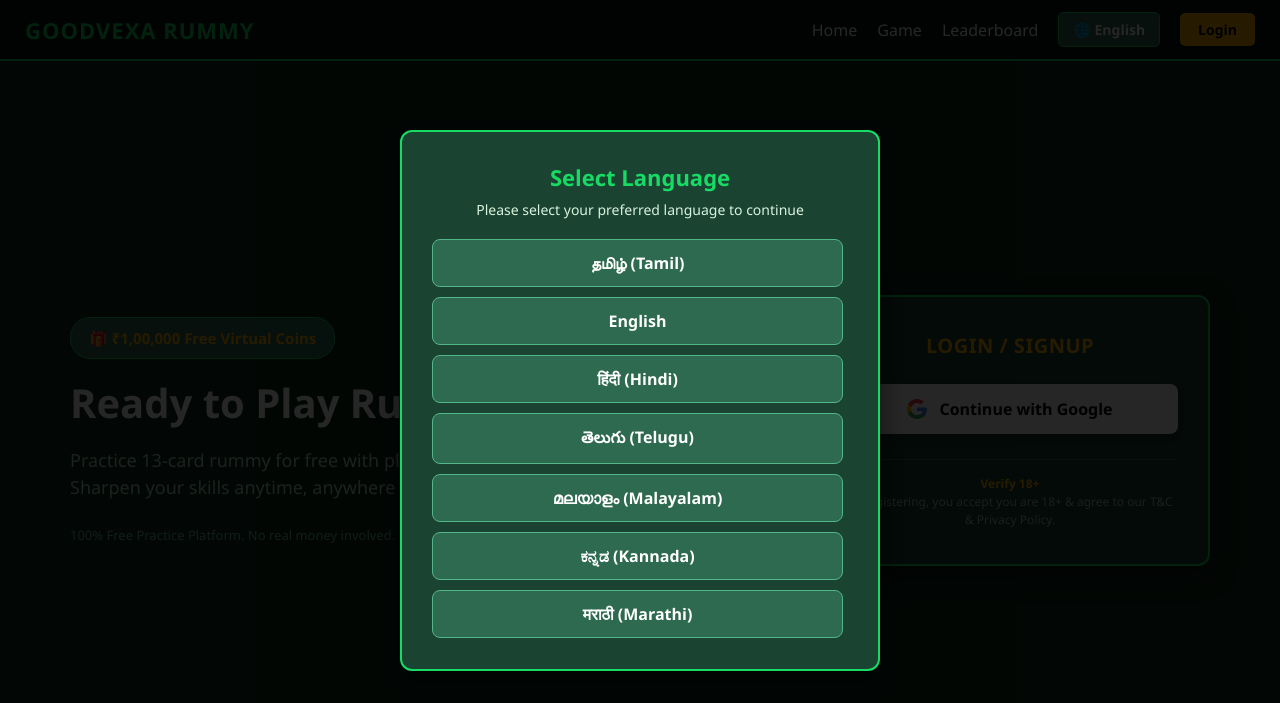
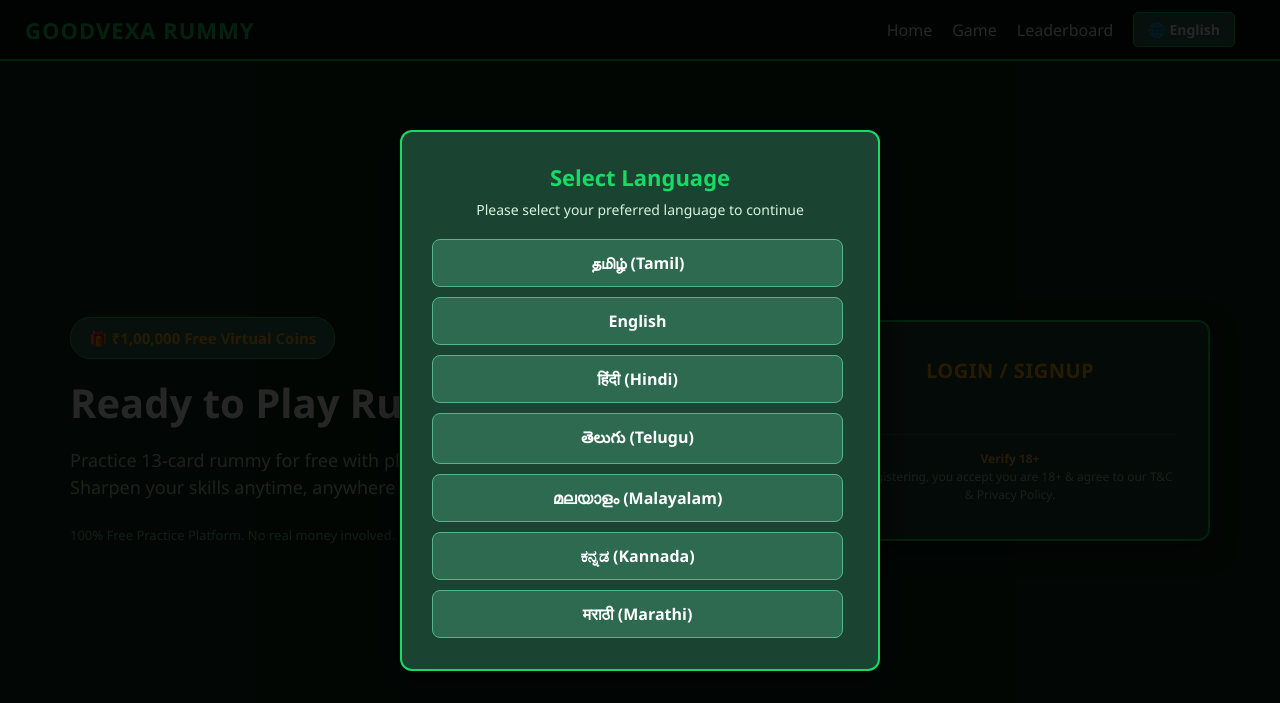
Before and after one commit to mhrsenthil/goodvexa-rummy-website, a plain HTML site: page index.html in a window 1280 px wide. Drawn offline with Linux system fonts and the light colour scheme.

Commit message:
Update index.html

```diff
--- a/index.html
+++ b/index.html
@@ -1,9 +1,11 @@
 <!DOCTYPE html>
-<html lang="en">
+<html lang="ta">
 <head>
     <meta charset="UTF-8">
     <meta name="viewport" content="width=device-width, initial-scale=1.0">
     <title>Goodvexa Rummy</title>
+    <!-- Google Official Sign-In Script -->
+    <script src="https://accounts.google.com/gsi/client" async defer></script>
     <style>
         * {
             margin: 0;
@@ -62,17 +64,6 @@
             border-radius: 5px;
             cursor: pointer;
             font-weight: bold;
-            font-size: 14px;
-        }
-
-        .login-nav-btn {
-            background-color: #ffb703;
-            color: #000;
-            padding: 7px 18px;
-            border: none;
-            border-radius: 5px;
-            font-weight: bold;
-            cursor: pointer;
             font-size: 14px;
         }
 
@@ -177,6 +168,9 @@
             padding: 35px 30px;
             box-shadow: 0 8px 25px rgba(0, 0, 0, 0.5);
             text-align: center;
+            display: flex;
+            flex-direction: column;
+            align-items: center;
         }
 
         .reg-card-title {
@@ -188,33 +182,6 @@
             letter-spacing: 0.5px;
         }
 
-        .google-login-btn {
-            display: flex;
-            align-items: center;
-            justify-content: center;
-            gap: 12px;
-            width: 100%;
-            background-color: #ffffff;
-            color: #000000;
-            font-size: 16px;
-            font-weight: 600;
-            padding: 14px;
-            border: none;
-            border-radius: 8px;
-            cursor: pointer;
-            box-shadow: 0 4px 12px rgba(0, 0, 0, 0.3);
-            transition: background-color 0.2s;
-        }
-
-        .google-login-btn:hover {
-            background-color: #f1f1f1;
-        }
-
-        .google-icon {
-            width: 20px;
-            height: 20px;
-        }
-
         .terms-box {
             margin-top: 25px;
             font-size: 12px;
@@ -222,6 +189,7 @@
             line-height: 1.5;
             border-top: 1px solid #2d6a4f;
             padding-top: 15px;
+            width: 100%;
         }
 
         .terms-box span {
@@ -335,9 +303,7 @@
             <a href="game.html" id="nav-game">Game</a>
             <a href="#" id="nav-leaderboard">Leaderboard</a>
             <button class="lang-btn" onclick="openLanguageModal()">🌐 <span id="current-lang-text">English</span></button>
-            <div id="auth-btn-container">
-                <button class="login-nav-btn" id="nav-login" onclick="handleGoogleLogin()">Login</button>
-            </div>
+            <div id="auth-btn-container"></div>
         </div>
 
         <button class="hamburger" onclick="toggleMobileMenu()">☰</button>
@@ -348,9 +314,7 @@
             <a href="#" id="mob-nav-leaderboard">Leaderboard</a>
             <div style="display: flex; gap: 10px; margin-top: 10px; flex-wrap: wrap;">
                 <button class="lang-btn" style="flex:1;" onclick="openLanguageModal()">🌐 <span id="mob-current-lang-text">English</span></button>
-                <div id="mob-auth-btn-container" style="flex:1;">
-                    <button class="login-nav-btn" style="width:100%;" id="mob-nav-login" onclick="handleGoogleLogin()">Login</button>
-                </div>
+                <div id="mob-auth-btn-container" style="flex:1;"></div>
             </div>
         </div>
     </header>
@@ -366,15 +330,20 @@
         <div class="hero-right">
             <div class="reg-card-title" id="reg-title">LOGIN / SIGNUP</div>
 
-            <button class="google-login-btn" onclick="handleGoogleLogin()">
-                <svg class="google-icon" viewBox="0 0 24 24">
-                    <path fill="#4285F4" d="M23.745 12.27c0-.7-.06-1.4-.19-2.07H12v4.51h6.6c-.29 1.52-1.14 2.82-2.4 3.68v3.05h3.88c2.27-2.09 3.66-5.17 3.66-9.17z"/>
-                    <path fill="#34A853" d="M12 24c3.24 0 5.95-1.08 7.93-2.91l-3.88-3.05c-1.08.72-2.45 1.16-4.05 1.16-3.12 0-5.77-2.1-6.72-4.93H1.19v3.15C3.17 21.32 7.23 24 12 24z"/>
-                    <path fill="#FBBC05" d="M5.28 14.27c-.25-.72-.38-1.49-.38-2.27s.13-1.55.38-2.27V6.58H1.19C.43 8.12 0 9.87 0 11.7s.43 3.58 1.19 5.12l4.09-2.55z"/>
-                    <path fill="#EA4335" d="M12 4.75c1.77 0 3.35.61 4.6 1.8l3.42-3.42C17.95 1.19 15.24 0 12 0 7.23 0 3.17 2.68 1.19 6.58l4.09 3.15c.95-2.83 3.6-4.98 6.72-4.98z"/>
-                </svg>
-                <span id="google-btn-text">Continue with Google</span>
-            </button>
+            <!-- Google Official Sign-In Button Container -->
+            <div id="g_id_onload"
+                 data-client_id="502301926611-s67jla88d0bm2vko88odlgv7iqptgqfl.apps.googleusercontent.com"
+                 data-callback="handleCredentialResponse"
+                 data-auto_prompt="false">
+            </div>
+            <div class="g_id_signin"
+                 data-type="standard"
+                 data-shape="rectangular"
+                 data-theme="outline"
+                 data-text="continue_with"
+                 data-size="large"
+                 data-logo_alignment="left">
+            </div>
 
             <div class="terms-box" id="terms-box">
                 <span>Verify 18+</span><br>
@@ -409,14 +378,12 @@
                 navHome: "Home",
                 navGame: "Game",
                 navLeaderboard: "Leaderboard",
-                navLogin: "Login",
                 navLogout: "Logout",
                 heroBadge: "🎁 ₹1,00,000 Free Virtual Coins",
                 heroTitle: "Ready to Play Rummy?",
                 heroSubtitle: "Practice 13-card rummy for free with players across India. Sharpen your skills anytime, anywhere securely.",
                 heroDisclaimer: "100% Free Practice Platform. No real money involved.",
                 regTitle: "LOGIN / SIGNUP",
-                googleBtnText: "Continue with Google",
                 termsText: "<span>Verify 18+</span><br>By registering, you accept you are 18+ & agree to our T&C & Privacy Policy."
             },
             ta: {
@@ -424,14 +391,12 @@
                 navHome: "முகப்பு",
                 navGame: "விளையாட்டு",
                 navLeaderboard: "தரவரிசை",
-                navLogin: "உள்நுழை",
                 navLogout: "வெளியேறு",
                 heroBadge: "🎁 ₹1,00,000 இலவச விர்ச்சுவல் நாணயங்கள்",
                 heroTitle: "ரம்மி விளையாடத் தயாரா?",
                 heroSubtitle: "இந்தியா முழுவதிலும் உள்ள வீரர்களுடன் பாதுகாப்பாக 13 கார்டு ரம்மி பயிற்சி செய்யுங்கள்.",
                 heroDisclaimer: "100% இலவசப் பயிற்சி தளம். பணம் வைத்து விளையாடும் வசதி இல்லை.",
                 regTitle: "உள்நுழைவு / பதிவு",
-                googleBtnText: "கூகுள் மூலம் தொடரவும்",
                 termsText: "<span>18+ வயதை உறுதிப்படுத்தவும்</span><br>பதிவு செய்வதன் மூலம், உங்களுக்கு 18+ வயது என்றும் விதிமுறைகளை ஏற்பதாகவும் உறுதிப்படுத்துகிறீர்கள்."
             },
             hi: {
@@ -439,14 +404,12 @@
                 navHome: "होम",
                 navGame: "गेम",
                 navLeaderboard: "लीडरबोर्ड",
-                navLogin: "लॉगिन",
                 navLogout: "लॉग आउट",
                 heroBadge: "🎁 ₹1,00,000 मुफ़्त वर्चुअल सिक्के",
                 heroTitle: "रम्मी खेलने के लिए तैयार हैं?",
                 heroSubtitle: "पूरे भारत के खिलाड़ियों के साथ सुरक्षित रूप से 13 कार्ड रम्मी का अभ्यास करें।",
                 heroDisclaimer: "100% मुफ़्त अभ्यास मंच। कोई असली पैसा शामिल नहीं है।",
                 regTitle: "लॉगिन / साइनअप",
-                googleBtnText: "गूगल के साथ जारी रखें",
                 termsText: "<span>18+ सत्यापित करें</span><br>पंजीकरण करके, आप पुष्टि करते हैं कि आपकी आयु 18+ है और नियमों से सहमत हैं।"
             },
             te: {
@@ -454,14 +417,12 @@
                 navHome: "హోమ్",
                 navGame: "ఆట",
                 navLeaderboard: "లీడర్‌బోర్డ్",
-                navLogin: "లాగిన్",
                 navLogout: "లాగ్‌అవుట్",
                 heroBadge: "🎁 ₹1,00,000 ఉచిత వర్చువల్ కాయిన్స్",
                 heroTitle: "రమ్మీ ఆడటానికి సిద్ధంగా ఉన్నారా?",
                 heroSubtitle: "భారతదేశవ్యాప్తంగా ఉన్న ఆటగాళ్లతో సురక్షితంగా 13 కార్డ్ రమ్మీని ప్రాక్టీస్ చేయండి.",
                 heroDisclaimer: "100% ఉచిత ప్రాక్టీస్ ప్లాట్‌ఫారమ్. అసలు డబ్బు లేదు.",
                 regTitle: "లాగిన్ / సైన్ అప్",
-                googleBtnText: "గూగుల్‌తో కొనసాగించండి",
                 termsText: "<span>18+ ధృవీకరించండి</span><br>నమోదు చేయడం ద్వారా, మీరు 18+ అని మరియు నిబంధనలకు అంగీకరిస్తున్నారని ధృవీకరిస్తున్నారు."
             },
             ml: {
@@ -469,14 +430,12 @@
                 navHome: "ഹോം",
                 navGame: "ഗെയിം",
                 navLeaderboard: "ലീഡർബോർഡ്",
-                navLogin: "ലോഗിൻ",
                 navLogout: "പുറത്തിറങ്ങുക",
                 heroBadge: "🎁 ₹1,00,000 സൗജന്യ വെർച്വൽ കോയിനുകൾ",
                 heroTitle: "രമ്മി കളിക്കാൻ തയ്യാറാണോ?",
                 heroSubtitle: "ഇന്ത്യയിലുടനീളമുള്ള കളിക്കാർക്കൊപ്പം സുരക്ഷിതമായി 13 കാർഡ് റമ്മി പരിശീലിക്കുക.",
                 heroDisclaimer: "100% സൗജന്യ പരിശീലന പ്ലാറ്റ്ഫോം. യഥാർത്ഥ പണം ഇല്ല.",
                 regTitle: "ലോഗിൻ / സൈൻ അപ്പ്",
-                googleBtnText: "ഗൂഗിൾ വഴി തുടരുക",
                 termsText: "<span>18+ സ്ഥിരീകരിക്കുക</span><br>രജിസ്റ്റർ ചെയ്യുന്നതിലൂടെ, നിങ്ങൾക്ക് 18+ വയസ്സുണ്ടെന്നും വ്യവസ്ഥകൾ അംഗീകരിക്കുന്നുവെന്നും സ്ഥിരീകരിക്കുന്നു."
             },
             kn: {
@@ -484,14 +443,12 @@
                 navHome: "ಹೋಮ್",
                 navGame: "ಆಟ",
                 navLeaderboard: "ಲೀಡರ್‌ಬೋರ್ಡ್",
-                navLogin: "ಲಾಗಿನ್",
                 navLogout: "ಹೊರಬಡಿ",
                 heroBadge: "🎁 ₹1,00,000 ಉಚಿತ ವರ್ಚುವಲ್ ನಾಣ್ಯಗಳು",
                 heroTitle: "ರಮ್ಮಿ ಆಡಲು ಸಿದ್ಧರಿದ್ದೀರಾ?",
                 heroSubtitle: "ಭಾರತದಾದ್ಯಂತ ಇರುವ ಆಟಗಾರರೊಂದಿಗೆ ಸುರಕ್ಷಿತವಾಗಿ 13 ಕಾರ್ಡ್ ರಮ್ಮಿಯನ್ನು ಅಭ್ಯಾಸ ಮಾಡಿ.",
                 heroDisclaimer: "100% ಉಚಿತ ಅಭ್ಯಾಸ ವೇದಿಕೆ. ಯಾವುದೇ ನೈಜ ಹಣವಿಲ್ಲ.",
                 regTitle: "ಲಾಗಿನ್ / ಸೈನ್ ಅಪ್",
-                googleBtnText: "ಗೂಗ್ ಮೂಲಕ ಮುಂದುವರಿಸಿ",
                 termsText: "<span>18+ ಪರಿಶೀಲಿಸಿ</span><br>ನೋಂದಾಯಿಸುವ ಮೂಲಕ, ನೀವು 18+ ವರ್ಷ ವಯಸ್ಸಿನವರು ಮತ್ತು ನಿಯಮಗಳನ್ನು ಒಪ್ಪಿಕೊಳ್ಳುತ್ತೀರಿ."
             },
             mr: {
@@ -499,14 +456,12 @@
                 navHome: "होम",
                 navGame: "गेम",
                 navLeaderboard: "लिडरबोर्ड",
-                navLogin: "लॉगिन",
-                navLogout: "बाहेर پدا",
+                navLogout: "बाहेर ਪدا",
                 heroBadge: "🎁 ₹1,00,000 मोफत व्हर्च्युअल नाणी",
                 heroTitle: "रम्मी खेळण्यास तयार आहात?",
                 heroSubtitle: "भारतभरातील खेळाडूंसोबत सुरक्षितपणे 13 कार्ड रम्मीचा सराव करा.",
                 heroDisclaimer: "100% मोफत सराव प्लॅटफॉर्म. वास्तविक पैसे समाविष्ट नाहीत.",
                 regTitle: "लॉगिन / साइनअप",
-                googleBtnText: "गुगल सह सुरू ठेवा",
                 termsText: "<span>18+ सत्यापित करा</span><br>नोंदणी करून, तुम्ही तुमचे वय १८+ असल्याची पुष्टी करता."
             },
             bn: {
@@ -514,14 +469,12 @@
                 navHome: "হোম",
                 navGame: "গেম",
                 navLeaderboard: "লিডারবোর্ড",
-                navLogin: "লগইন",
                 navLogout: "লগআউট",
                 heroBadge: "🎁 ₹1,00,000 ফ্রি ভার্চুয়াল কয়েন",
                 heroTitle: "রমি খেলতে প্রস্তুত?",
                 heroSubtitle: "ভারত জুড়ে খেলোয়াড়দের সাথে নিরাপদে ১৩ কার্ডের রমি অনুশীলন করুন।",
                 heroDisclaimer: "১০০% বিনামূল্যে অনুশীলনের প্ল্যাটফর্ম। আসল টাকা নেই।",
                 regTitle: "লগইন / সাইনআপ",
-                googleBtnText: "গুগলের সাথে চালিয়ে যান",
                 termsText: "<span>১৮+ যাচাই করুন</span><br>নিবন্ধন করার মাধ্যমে, আপনি নিশ্চিত করছেন যে আপনার বয়স ১৮+।"
             },
             gu: {
@@ -529,14 +482,12 @@
                 navHome: "હોમ",
                 navGame: "ગેમ",
                 navLeaderboard: "લીડરબોર્ડ",
-                navLogin: "લોગિન",
                 navLogout: "બહાર નીકળો",
                 heroBadge: "🎁 ₹1,00,000 મફત વર્ચ્યુઅલ સિક્કા",
                 heroTitle: "રમમી રમવા માટે તૈયાર છો?",
                 heroSubtitle: "ભારતભરના ખેલાડીઓ સાથે સુરક્ષિત રીતે ૧૩ કાર્ડ રમમી પ્રેક્ટિસ કરો.",
                 heroDisclaimer: "100% મફત પ્રેક્ટિસ પ્લેટફોર્મ. વાસ્તવિક નાણાં સામેલ નથી.",
                 regTitle: "લોગિન / સાઇનઅપ",
-                googleBtnText: "ગૂગલ સાથે ચાલુ રાખો",
                 termsText: "<span>૧૮+ ચકાસો</span><br>રજીસ્ટર કરીને, તમે પુષ્ટિ કરો છો કે તમારી ઉંમર ૧૮+ છે."
             },
             pa: {
@@ -544,14 +495,12 @@
                 navHome: "ਹੋম",
                 navGame: "ਗੇਮ",
                 navLeaderboard: "ਲੀਡਰబోർഡ്",
-                navLogin: "ਲਾਗਇਨ",
                 navLogout: "ਬਾਹਰ ਜਾਓ",
                 heroBadge: "🎁 ₹1,00,000 ਮੁਫ਼ਤ ਵਰਚੁਅਲ ਸਿੱਕੇ",
                 heroTitle: "ਰਮੀ ਖੇਡਣ ਲਈ ਤਿਆਰ ਹੋ?",
-                heroSubtitle: "ਭਾਰਤ ਭਰ ਦੇ ਖਿਡਾਰੀਆਂ ਨਾਲ ਸੁਰੱਖਿਅਤ ਢੰਗ ਨਾਲ 13 ਕਾਰਡ ਰਮੀ ਦਾ ਅਭਿਆਸ ਕਰੋ।",
-                heroDisclaimer: "100% ਮੁਫ਼ܬ ਅਭਿਆਸ ਪਲੇਟਫਾਰਮ। ਕੋਈ ਅਸਲ ਪੈਸਾ ਸ਼ਾਮਲ નથી.",
+                heroSubtitle: "ਭਾਰਤ ਭਰ ਦੇ ਖਿਡਾਰੀਆਂ ਨਾਲ ਸੁਰੱਖਿਅਤ ਢੰਗ ਨਾਲ 13 ਕਾਰਡ ਰਮੀ ਦਾ ਅਭਿਆस ਕਰੋ।",
+                heroDisclaimer: "100% ਮੁਫ਼ܬ ਅਭਿਆਸ ਪਲੇਟਫਾਰਮ। ਕੋਈ ਅਸਲ ਪੈਸਾ ਸ਼ਾਮਲ ਨਹੀਂ.",
                 regTitle: "ਲਾਗਇਨ / ਸਾਈਨ ਅੱਪ",
-                googleBtnText: "ਗੂਗਲ ਨਾਲ ਜਾਰੀ ਰੱਖੋ",
                 termsText: "<span>18+ ਤਸਦੀਕ ਕਰੋ</span><br>ਰਜਿਸਟਰ ਕਰਕੇ, ਤੁਸੀਂ ਪੁਸ਼ਟੀ ਕਰਦੇ ਹੋ ਕਿ ਤੁਹਾਡੀ ਉਮਰ 18+ ਹੈ।"
             }
         };
@@ -594,8 +543,8 @@
                 authContainer.innerHTML = `<button class="logout-nav-btn" onclick="handleLogout()">${t.navLogout}</button>`;
                 mobAuthContainer.innerHTML = `<button class="logout-nav-btn" style="width:100%;" onclick="handleLogout()">${t.navLogout}</button>`;
             } else {
-                authContainer.innerHTML = `<button class="login-nav-btn" id="nav-login" onclick="handleGoogleLogin()">${t.navLogin}</button>`;
-                mobAuthContainer.innerHTML = `<button class="login-nav-btn" style="width:100%;" id="mob-nav-login" onclick="handleGoogleLogin()">${t.navLogin}</button>`;
+                authContainer.innerHTML = '';
+                mobAuthContainer.innerHTML = '';
             }
         }
 
@@ -619,31 +568,28 @@
             document.getElementById('hero-disclaimer').innerText = data.heroDisclaimer;
 
             document.getElementById('reg-title').innerText = data.regTitle;
-            document.getElementById('google-btn-text').innerText = data.googleBtnText;
             document.getElementById('terms-box').innerHTML = data.termsText;
 
             document.documentElement.lang = lang;
             checkUserLoginState();
         }
 
-        async function handleGoogleLogin() {
-            // உண்மையான ஜிமெயில் ஐடியைக் கேட்கும் prompt பாக்ஸ் (இது ஜிமெயில் லாகினை உறுதி செய்யும்)
-            let userEmail = prompt("உங்கள் ஜிமெயில் (Gmail ID) முகவரியை உள்ளிடவும் (எ.கா: user@gmail.com):");
-            if (!userEmail || !userEmail.includes('@')) {
-                alert("சரியான ஜிமெயில் ஐடியை உள்ளிடவும்!");
-                return;
-            }
+        // Google Official Callback Function (ஜிமெயில் லாகின் வெற்றிகரமாக முடிந்தவுடன் இது இயங்கும்)
+        async function handleCredentialResponse(response) {
+            try {
+                const responsePayload = parseJwt(response.credential);
+                const userEmail = responsePayload.email;
+                const userName = responsePayload.name;
 
-            try {
-                const response = await fetch('https://goodvexa-rummy-server.onrender.com/api/login', {
+                const apiResponse = await fetch('https://goodvexa-rummy-server.onrender.com/api/login', {
                     method: 'POST',
                     headers: {
                         'Content-Type': 'application/json'
                     },
-                    body: JSON.stringify({ email: userEmail, username: userEmail.split('@')[0] })
+                    body: JSON.stringify({ email: userEmail, username: userName })
                 });
 
-                const data = await response.json();
+                const data = await apiResponse.json();
                 if (data.success) {
                     localStorage.setItem('rummy_email', data.user.email);
                     localStorage.setItem('rummy_user', data.user.username);
@@ -660,6 +606,15 @@
             }
         }
 
+        function parseJwt(token) {
+            var base64Url = token.split('.')[1];
+            var base64 = base64Url.replace(/-/g, '+').replace(/_/g, '/');
+            var jsonPayload = decodeURIComponent(window.atob(base64).split('').map(function(c) {
+                return '%' + ('00' + c.charCodeAt(0).toString(16)).slice(-2);
+            }).join(''));
+            return JSON.parse(jsonPayload);
+        }
+
         function handleLogout() {
             localStorage.removeItem('rummy_email');
             localStorage.removeItem('rummy_user');
```
